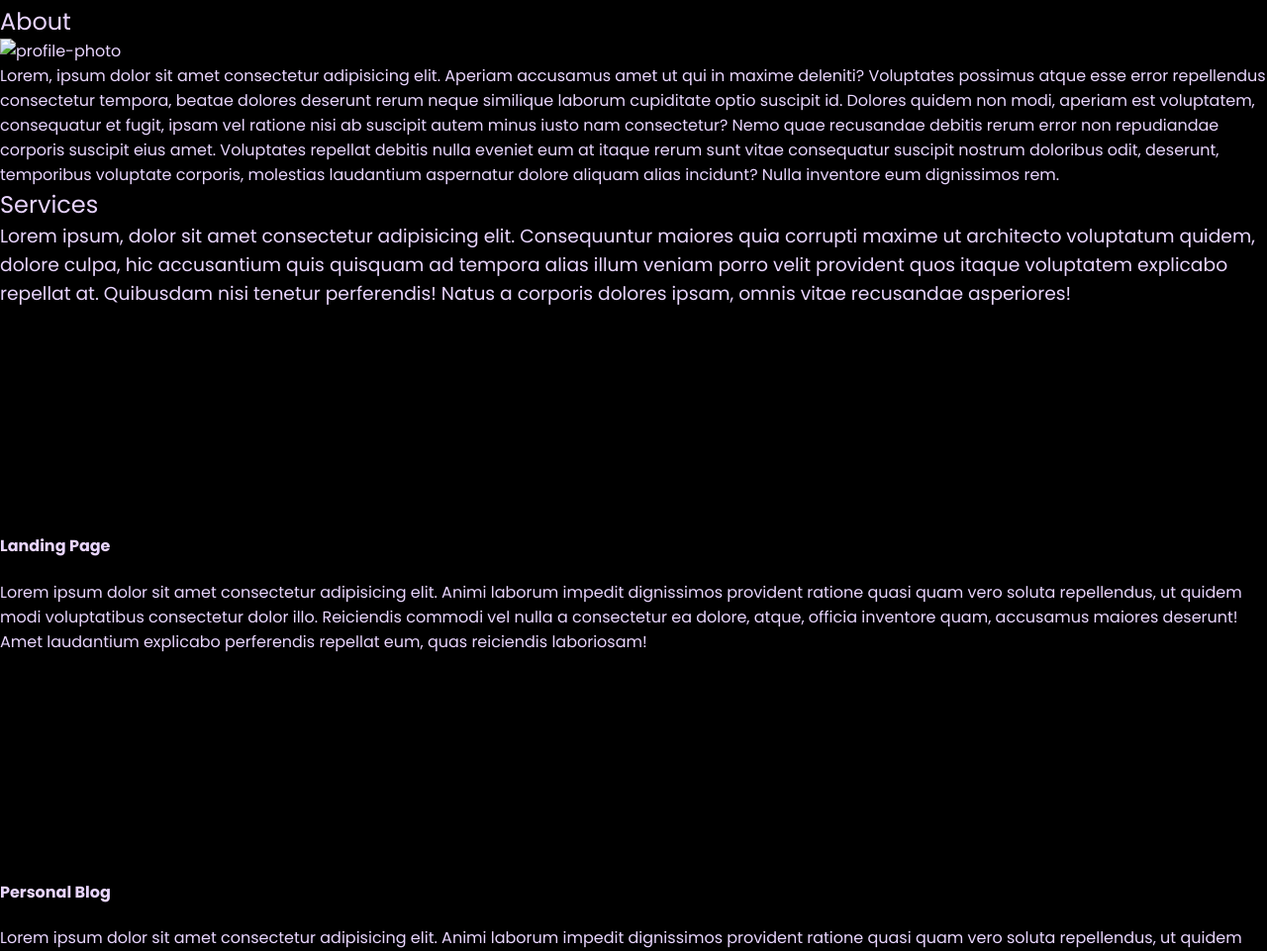
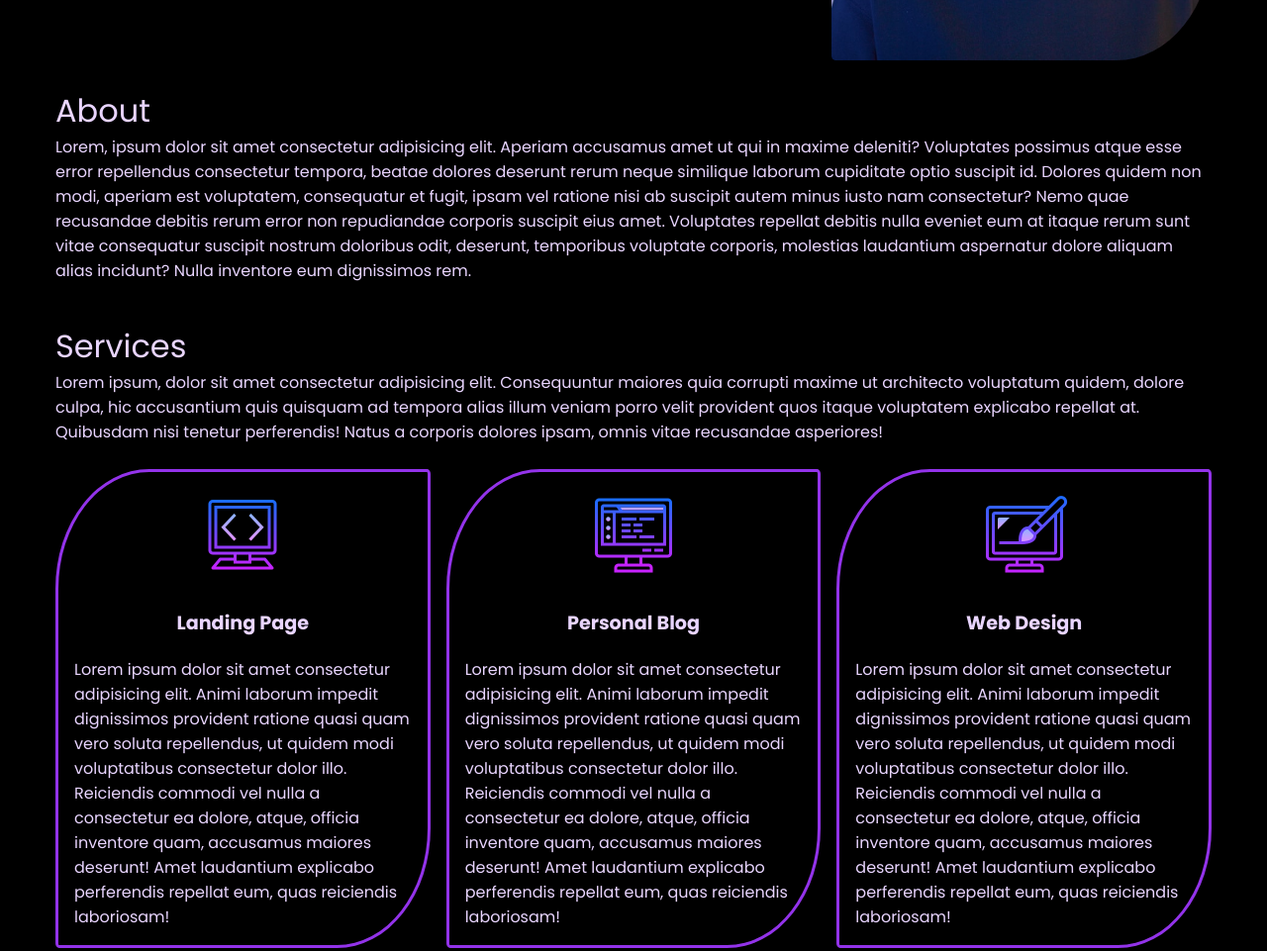
Before and after one commit to sona2711/HTML-CSS-Project, a plain HTML site: page index.html in a window 1280 px wide. Shown: the part 515-1476 px from the top of the page at 99% size. Drawn offline with Linux system fonts and the light colour scheme.

Commit message:
Added two section styling

```diff
--- a/index.html
+++ b/index.html
@@ -31,41 +31,43 @@
     <main>
         <section class="hero-section"  aria-label="hero">
             <div class="hero-info">
-                <h1>I'm Sona Mkrtchyan. A Front End Developer baised in Armenia.</h1>
+                <h1 class="hero-title">I'm Sona Mkrtchyan. A Front End Developer baised in Armenia.</h1>
                 <a  class="cta cta-primary"  href="#contact">Contact Me</a>
             </div>
             <div class="hero-img-container">
                 <img class="hero-img"src="/assets/aiony-haust-3TLl_97HNJo-unsplash.jpg"  alt="Portfolio Image"/>
             </div>
         </section>
-        <section aria-label="about" id="about">
-            <h2>About</h2>
-            <img src="#" alt="profile-photo" width="400"/>
-            <p>Lorem, ipsum dolor sit amet consectetur adipisicing elit. Aperiam accusamus amet ut qui in maxime deleniti? Voluptates possimus atque esse error repellendus consectetur tempora, beatae dolores deserunt rerum neque similique laborum cupiditate optio suscipit id. Dolores quidem non modi, aperiam est voluptatem, consequatur et fugit, ipsam vel ratione nisi ab suscipit autem minus iusto nam consectetur? Nemo quae recusandae debitis rerum error non repudiandae corporis suscipit eius amet. Voluptates repellat debitis nulla eveniet eum at itaque rerum sunt vitae consequatur suscipit nostrum doloribus odit, deserunt, temporibus voluptate corporis, molestias laudantium aspernatur dolore aliquam alias incidunt? Nulla inventore eum dignissimos rem.</p>
+        <section aria-label="about" id="about" class="section">
+            <h2  class="section-title">About</h2>
+            <div class="about-wrapper">
+                <!-- <img  class="about-img" src="/assets/info.png" alt="profile-photo" width="200"/> -->
+                <p>Lorem, ipsum dolor sit amet consectetur adipisicing elit. Aperiam accusamus amet ut qui in maxime deleniti? Voluptates possimus atque esse error repellendus consectetur tempora, beatae dolores deserunt rerum neque similique laborum cupiditate optio suscipit id. Dolores quidem non modi, aperiam est voluptatem, consequatur et fugit, ipsam vel ratione nisi ab suscipit autem minus iusto nam consectetur? Nemo quae recusandae debitis rerum error non repudiandae corporis suscipit eius amet. Voluptates repellat debitis nulla eveniet eum at itaque rerum sunt vitae consequatur suscipit nostrum doloribus odit, deserunt, temporibus voluptate corporis, molestias laudantium aspernatur dolore aliquam alias incidunt? Nulla inventore eum dignissimos rem.</p>
+            </div>
         </section>
-        <section aria-label="services" id="services">
-            <h2>Services</h2>
-            <h3>Lorem ipsum, dolor sit amet consectetur adipisicing elit. Consequuntur maiores quia corrupti maxime ut architecto voluptatum quidem, dolore culpa, hic accusantium quis quisquam ad tempora alias illum veniam porro velit provident quos itaque voluptatem explicabo repellat at. Quibusdam nisi tenetur perferendis! Natus a corporis dolores ipsam, omnis vitae recusandae asperiores!</h3>
-                <div>
-                    <article>
-                        <img src="/assets/landingPage.png" alt="landing-page" width="200">
-                        <h4>Landing Page</h4>
+        <section aria-label="services" id="services" class="section">
+            <h2 class="section-title">Services</h2>
+            <p>Lorem ipsum, dolor sit amet consectetur adipisicing elit. Consequuntur maiores quia corrupti maxime ut architecto voluptatum quidem, dolore culpa, hic accusantium quis quisquam ad tempora alias illum veniam porro velit provident quos itaque voluptatem explicabo repellat at. Quibusdam nisi tenetur perferendis! Natus a corporis dolores ipsam, omnis vitae recusandae asperiores!</p>
+                <div class="services-wrapper">
+                    <article class="services-info-wrapper">
+                        <img src="/assets/icons8-google-code-96.png" alt="landing-page" >
+                        <h4 class="services-subtitle">Landing Page</h4>
                         <p>Lorem ipsum dolor sit amet consectetur adipisicing elit. Animi laborum impedit dignissimos provident ratione quasi quam vero soluta repellendus, ut quidem modi voluptatibus consectetur dolor illo. Reiciendis commodi vel nulla a consectetur ea dolore, atque, officia inventore quam, accusamus maiores deserunt! Amet laudantium explicabo perferendis repellat eum, quas reiciendis laboriosam!</p>
                     </article>
-                    <article>
-                        <img src="/assets/personalBlog.png" alt="personal-blog" width="200">
-                        <h4>Personal Blog</h4>
+                    <article class="services-info-wrapper">
+                        <img src="/assets/icons8-programming-96.png" alt="personal-blog">
+                        <h4 class="services-subtitle">Personal Blog</h4>
                         <p>Lorem ipsum dolor sit amet consectetur adipisicing elit. Animi laborum impedit dignissimos provident ratione quasi quam vero soluta repellendus, ut quidem modi voluptatibus consectetur dolor illo. Reiciendis commodi vel nulla a consectetur ea dolore, atque, officia inventore quam, accusamus maiores deserunt! Amet laudantium explicabo perferendis repellat eum, quas reiciendis laboriosam!</p>
                     </article>
-                    <article>
-                        <img src="/assets/webDesign.png" alt="web-design" width="200">
-                        <h4>Web Design</h4>
+                    <article class="services-info-wrapper">
+                        <img src="/assets/icons8-windows-10-personalization-96.png" alt="web-design">
+                        <h4 class="services-subtitle">Web Design</h4>
                         <p>Lorem ipsum dolor sit amet consectetur adipisicing elit. Animi laborum impedit dignissimos provident ratione quasi quam vero soluta repellendus, ut quidem modi voluptatibus consectetur dolor illo. Reiciendis commodi vel nulla a consectetur ea dolore, atque, officia inventore quam, accusamus maiores deserunt! Amet laudantium explicabo perferendis repellat eum, quas reiciendis laboriosam!</p>
                     </article>
                 </div>
         </section>
-        <section aria-label="projects" id="projects">
-            <h2>Projects</h2>
+        <section aria-label="projects" id="projects" class="section">
+            <h2 class="section-title">Projects</h2>
             <div>
                 <article>
                     <img src="/assets/burgerShop.png" alt="Burger">
@@ -87,8 +89,8 @@
                 </article>
             </div>
         </section>
-        <section aria-label="contact" id="contact">
-            <h2>Contact Me</h2>
+        <section aria-label="contact" id="contact" class="section">
+            <h2 class="section-title">Contact Me</h2>
             <img src="/assets/contactMe.png" alt="Contact Me" width="200"/>
             <form action="https://formsubmit.co/sonamkrtchyan2711@gmail.com" method="post">
                 <label for="name">Name</label>
--- a/style.css
+++ b/style.css
@@ -38,14 +38,20 @@ body {
 header {
     width: 100%;
     min-height: 4rem;
+}
+
+.section {
+    padding: 20px 0;
+}
+.section-title {
+    font-size: 2rem;
+}
+
+/* Navigation */
+.nav-bar {
     position: fixed;
     top: 0;
     left: 0;
-}
-
-
-/* Navigation */
-.nav-bar {
     padding: 1rem;
     width: 100%;
     background: linear-gradient(217deg, var(--purple950), var(--purple700), var(--black));
@@ -71,20 +77,28 @@ header {
 
 /* Main */
 main {
-    padding-top: 2rem;
+    max-width: 1200px;
+    padding: 2rem 16px 16px ;
+    margin: 0 auto;
+
 }
 
 /* Hero section */
 .hero-section {
     display: flex;
     justify-content: space-between;
+    align-items: center ;
     gap: 1rem;
     align-items: center;
     min-height: 50vh;
 }
 
-.hero-info {
-    padding: 0 2rem;
+.hero-title {
+    font-size: 2.5rem;
+
+    @media screen  and (max-width: 768px){
+        font-size: 1.5rem;
+    }
 }
 
 .hero-img-container {
@@ -93,8 +107,14 @@ main {
 
 .hero-img {
     max-width: 100%;
+    border-radius: 25% 1%;
+
+    @media screen  and (max-width: 768px){
+        display: none;
+    }
 }
 
+/* call to action */
 .cta {
     border-radius: 5px;
     text-align: center;
@@ -114,3 +134,52 @@ main {
         color: var(--purple700);
     }
 }
+
+
+/* About section */
+.about-wrapper {
+    display: flex;
+    justify-content: space-between;
+    align-items: center;
+    gap: 2rem;
+}
+
+/* .about-img {
+    @media screen  and (max-width: 768px){
+        display: none;
+    }
+} */
+
+
+/* Services section */
+.services-wrapper {
+    display: flex;
+    justify-content: space-between;
+    align-items: center;
+    gap: 1rem;
+    margin-top: 25px;
+
+
+    @media screen  and (max-width: 768px){
+        display: block;
+    }
+}
+
+.services-info-wrapper {
+    display: flex;
+    flex-direction: column;
+    justify-content: center;
+    align-items: center;
+    padding: 1rem;
+    border: 3px solid var(--purple600);
+    border-radius: 25% 1%;
+
+    @media screen  and (max-width: 768px){
+        margin: 10px;
+    }
+}
+
+.services-subtitle {
+    margin-bottom: 20px;
+    font-size: 1.2rem;
+}
```
Also changed, not shown: assets/icons8-google-code-96.png (added), assets/icons8-programming-96.png (added), assets/icons8-windows-10-personalization-96.png (added), assets/info.png (added), assets/landingPage.png (deleted), assets/personalBlog.png (deleted), assets/webDesign.png (deleted).
